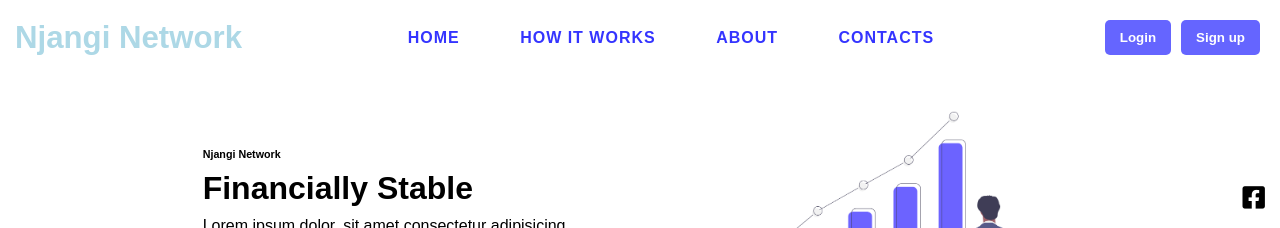
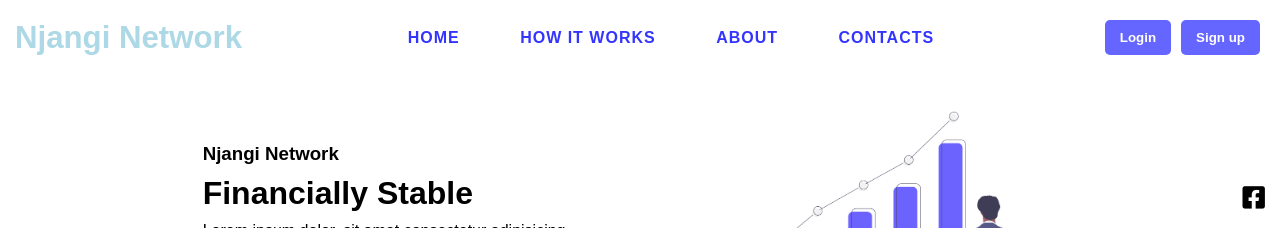
Before and after one commit to maximdjoko/Index.html-NjangiNetwork, a plain HTML site: page index.html in a window 1280 px wide. Shown: the top 228 px of the page. Drawn offline with Linux system fonts and the light colour scheme.

Commit message:
header modification

```diff
--- a/index.html
+++ b/index.html
@@ -43,7 +43,7 @@
 
             <div class="mainContent">
                 <div class="text">
-                    <h6>Njangi Network</h6>
+                    <h3>Njangi Network</h3>
                     <h1>Financially Stable</h1>
                     <p>Lorem ipsum dolor, sit amet consectetur adipisicing elit. Quis a dolor expedita! Numquam distinctio temporibus mollitia dolor aut porro quis modi, accusamus quidem. Lorem ipsum dolor sit amet consectetur, adipisicing elit. Neque, libero?</p>
                     <div class="btn">
--- a/index.js
+++ b/index.js
@@ -1,11 +1,9 @@
 console.log("working");
 
 var bars = document.querySelector("#bars");
-// console.log(bars);
 var cross = document.querySelector("#cross");
 var signup = document.querySelector(".loginBtn button.signup");
 var login = document.querySelector(".loginBtn button.login");
-// console.log(signinSignup);
 
 
 console.log(document.querySelector("nav"));
--- a/style.css
+++ b/style.css
@@ -127,7 +127,7 @@ main .content .mainContent .text .btn {
 }
 
 main .content .mainContent .text h1,
-main .content .mainContent .text h6,
+main .content .mainContent .text h3,
 main .content .mainContent .text p {
     padding: 5px;
 }
```
